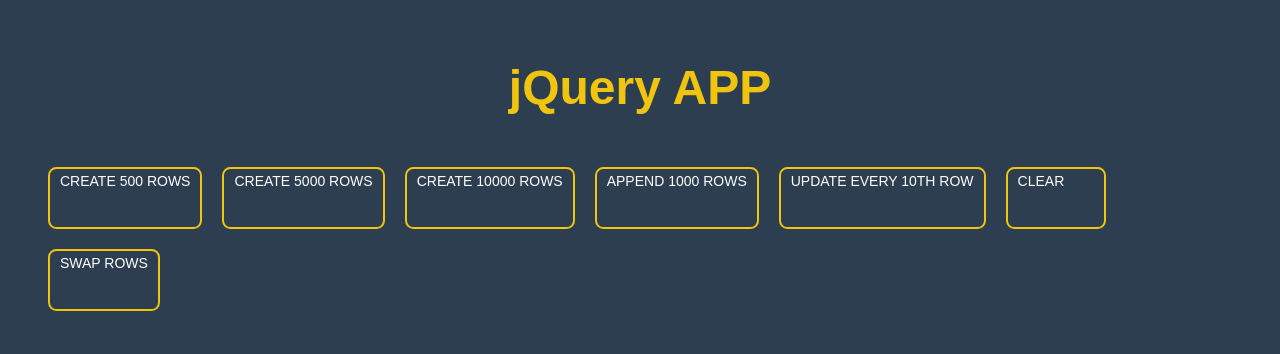
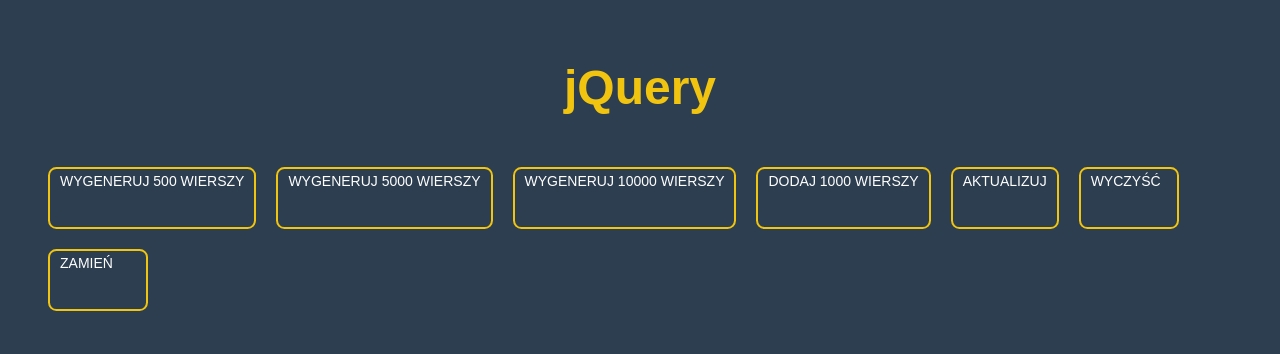
Before and after one commit to Jacekzaw1994/jquery-performance-app, a plain HTML site: page index.html in a window 1280 px wide. Drawn offline with Linux system fonts and the light colour scheme.

Commit message:
Add translations and rename heading

```diff
--- a/index.html
+++ b/index.html
@@ -10,15 +10,15 @@
     <link rel="stylesheet" href="public/main.css">
 </head>
 <body>
-    <h1 class="heading">jQuery APP</h1>
+    <h1 class="heading">jQuery</h1>
     <div class="actions-buttons">
-        <button class="btn action-btn" type='button' id='run'>Create 500 rows</button>
-        <button class="btn action-btn" type='button' id='runlots'>Create 5000 rows</button>
-        <button class="btn action-btn" type='button' id='runhuge'>Create 10000 rows</button>
-        <button class="btn action-btn" type='button' id='add'>Append 1000 rows</button>
-        <button class="btn action-btn" type='button' id='update'>Update every 10th row</button>
-        <button class="btn action-btn" type='button' id='clear'>Clear</button>
-        <button class="btn action-btn" type='button' id='swaprows'>Swap Rows</button>
+        <button class="btn action-btn" type='button' id='run'>Wygeneruj 500 wierszy</button>
+        <button class="btn action-btn" type='button' id='runlots'>Wygeneruj 5000 wierszy</button>
+        <button class="btn action-btn" type='button' id='runhuge'>Wygeneruj 10000 wierszy</button>
+        <button class="btn action-btn" type='button' id='add'>Dodaj 1000 wierszy</button>
+        <button class="btn action-btn" type='button' id='update'>Aktualizuj</button>
+        <button class="btn action-btn" type='button' id='clear'>Wyczyść</button>
+        <button class="btn action-btn" type='button' id='swaprows'>Zamień</button>
     </div>
     <table class="data-table">
         <tbody id="tbody">
```
